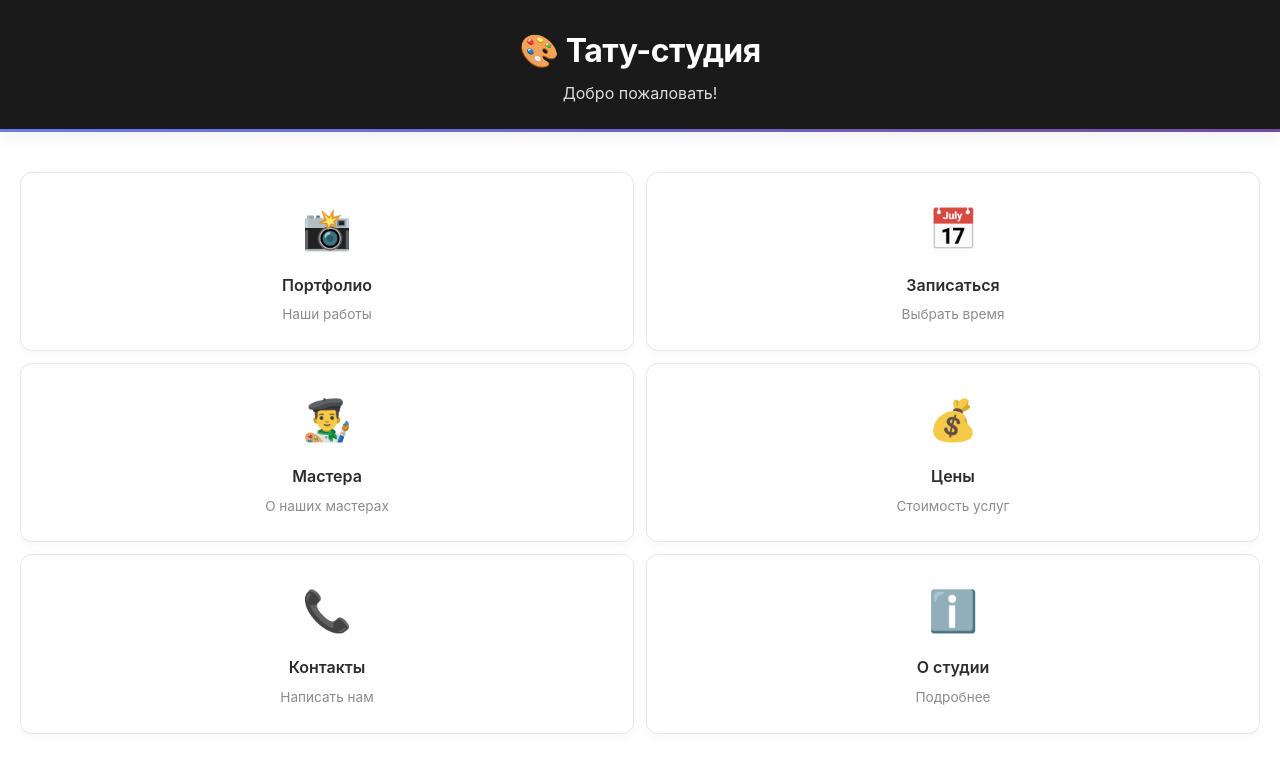
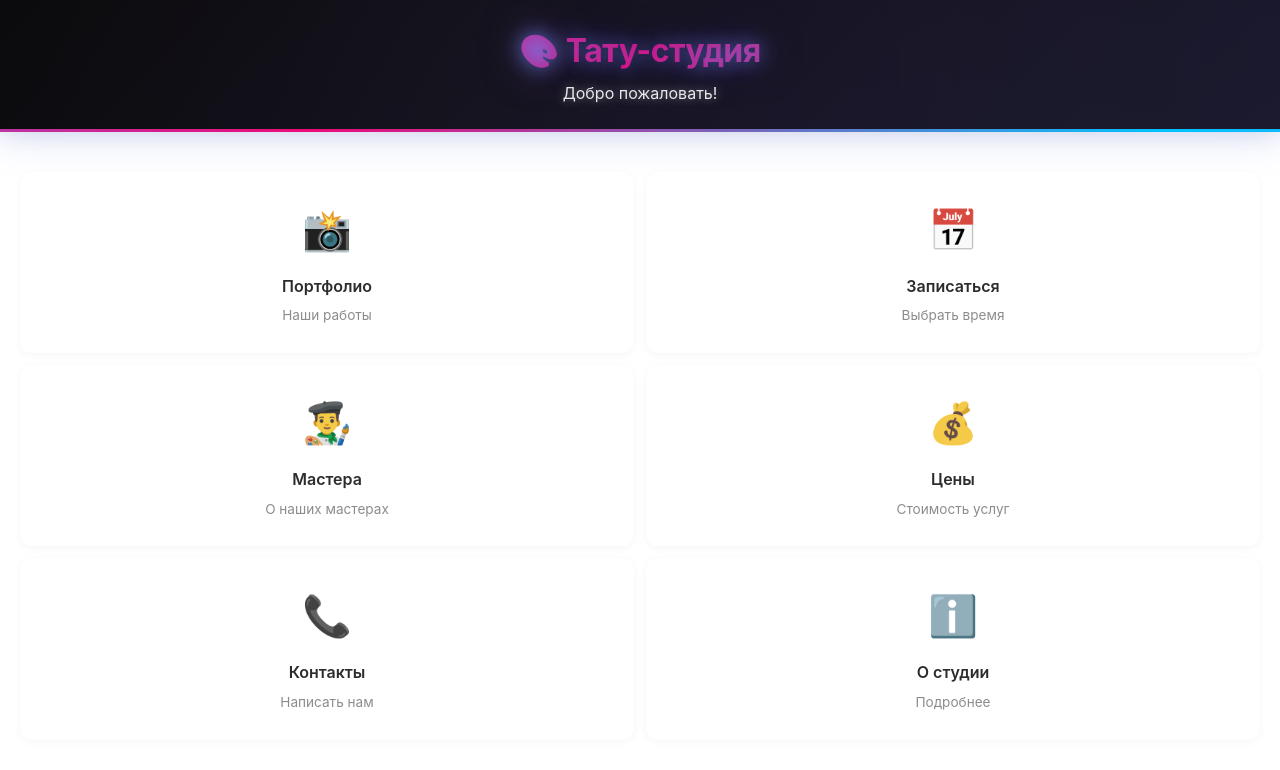
Before and after one commit to Jettattoo/tattoo-studio-rust, a website: page index.html in a window 1280 px wide. Drawn offline with Linux system fonts and the light colour scheme.

Commit message:
Add neon glow effects like Telegram logo

```diff
--- a/css/style.css
+++ b/css/style.css
@@ -61,12 +61,24 @@ body {
 
 /* Шапка */
 .header {
-    background: #1a1a1a;
+    background: linear-gradient(135deg, #0a0a0a 0%, #1a1a2e 100%);
     color: white;
     padding: 25px 20px;
     text-align: center;
-    box-shadow: 0 2px 20px rgba(0, 0, 0, 0.08);
+    box-shadow: 0 0 40px rgba(102, 126, 234, 0.3), 0 2px 20px rgba(0, 0, 0, 0.08);
     position: relative;
+    overflow: hidden;
+}
+
+.header::before {
+    content: '';
+    position: absolute;
+    top: -50%;
+    left: -50%;
+    width: 200%;
+    height: 200%;
+    background: radial-gradient(circle, rgba(118, 75, 162, 0.1) 0%, transparent 70%);
+    animation: pulse 3s ease-in-out infinite;
 }
 
 .header::after {
@@ -76,7 +88,20 @@ body {
     left: 0;
     right: 0;
     height: 3px;
-    background: linear-gradient(90deg, #667eea, #764ba2);
+    background: linear-gradient(90deg, #667eea, #ee0979, #00c3ff, #667eea);
+    background-size: 200% 100%;
+    animation: gradient 3s ease infinite;
+}
+
+@keyframes pulse {
+    0%, 100% { opacity: 1; }
+    50% { opacity: 0.6; }
+}
+
+@keyframes gradient {
+    0% { background-position: 0% 50%; }
+    50% { background-position: 100% 50%; }
+    100% { background-position: 0% 50%; }
 }
 
 .header h1 {
@@ -84,12 +109,22 @@ body {
     margin-bottom: 5px;
     font-weight: 700;
     letter-spacing: -0.5px;
+    text-shadow: 0 0 20px rgba(102, 126, 234, 0.8), 0 0 40px rgba(118, 75, 162, 0.6);
+    background: linear-gradient(135deg, #667eea 0%, #ee0979 50%, #00c3ff 100%);
+    -webkit-background-clip: text;
+    -webkit-text-fill-color: transparent;
+    background-clip: text;
+    position: relative;
+    z-index: 1;
 }
 
 .greeting {
     font-size: 1rem;
-    opacity: 0.85;
+    opacity: 0.9;
     font-weight: 400;
+    text-shadow: 0 0 10px rgba(255, 255, 255, 0.5);
+    position: relative;
+    z-index: 1;
 }
 
 /* Кнопка назад */
@@ -131,15 +166,32 @@ body {
     padding: 24px 20px;
     text-align: center;
     cursor: pointer;
-    transition: all 0.25s cubic-bezier(0.4, 0, 0.2, 1);
-    border: 1px solid #e8e8e8;
+    transition: all 0.3s cubic-bezier(0.4, 0, 0.2, 1);
+    border: 2px solid transparent;
     box-shadow: 0 2px 8px rgba(0, 0, 0, 0.04);
+    position: relative;
+    overflow: hidden;
+}
+
+.menu-card::before {
+    content: '';
+    position: absolute;
+    top: 0;
+    left: -100%;
+    width: 100%;
+    height: 100%;
+    background: linear-gradient(90deg, transparent, rgba(102, 126, 234, 0.1), transparent);
+    transition: left 0.5s;
+}
+
+.menu-card:hover::before {
+    left: 100%;
 }
 
 .menu-card:hover {
-    transform: translateY(-4px);
-    box-shadow: 0 8px 24px rgba(0, 0, 0, 0.12);
-    border-color: #d0d0d0;
+    transform: translateY(-6px);
+    box-shadow: 0 0 30px rgba(102, 126, 234, 0.3), 0 8px 24px rgba(0, 0, 0, 0.12);
+    border-color: #667eea;
 }
 
 .menu-card .icon {
@@ -254,26 +306,51 @@ body {
 .submit-btn {
     width: 100%;
     padding: 16px;
-    background: linear-gradient(135deg, #667eea 0%, #764ba2 100%);
+    background: linear-gradient(135deg, #667eea 0%, #ee0979 50%, #00c3ff 100%);
+    background-size: 200% 200%;
     color: white;
     border: none;
     border-radius: 12px;
     font-size: 1rem;
     font-weight: 600;
     cursor: pointer;
-    transition: all 0.25s ease;
-    box-shadow: 0 4px 12px rgba(102, 126, 234, 0.3);
+    transition: all 0.3s ease;
+    box-shadow: 0 0 20px rgba(102, 126, 234, 0.5), 0 4px 12px rgba(102, 126, 234, 0.3);
     letter-spacing: 0.3px;
+    position: relative;
+    overflow: hidden;
+    animation: gradient-shift 3s ease infinite;
+}
+
+@keyframes gradient-shift {
+    0% { background-position: 0% 50%; }
+    50% { background-position: 100% 50%; }
+    100% { background-position: 0% 50%; }
+}
+
+.submit-btn::before {
+    content: '';
+    position: absolute;
+    top: 0;
+    left: -100%;
+    width: 100%;
+    height: 100%;
+    background: linear-gradient(90deg, transparent, rgba(255, 255, 255, 0.3), transparent);
+    transition: left 0.5s;
 }
 
 .submit-btn:hover {
     transform: translateY(-2px);
-    box-shadow: 0 6px 20px rgba(102, 126, 234, 0.4);
+    box-shadow: 0 0 30px rgba(102, 126, 234, 0.7), 0 6px 20px rgba(102, 126, 234, 0.4);
+}
+
+.submit-btn:hover::before {
+    left: 100%;
 }
 
 .submit-btn:active {
     transform: translateY(0);
-    box-shadow: 0 2px 8px rgba(102, 126, 234, 0.3);
+    box-shadow: 0 0 20px rgba(102, 126, 234, 0.6), 0 2px 8px rgba(102, 126, 234, 0.3);
 }
 
 /* Мастера */
```
